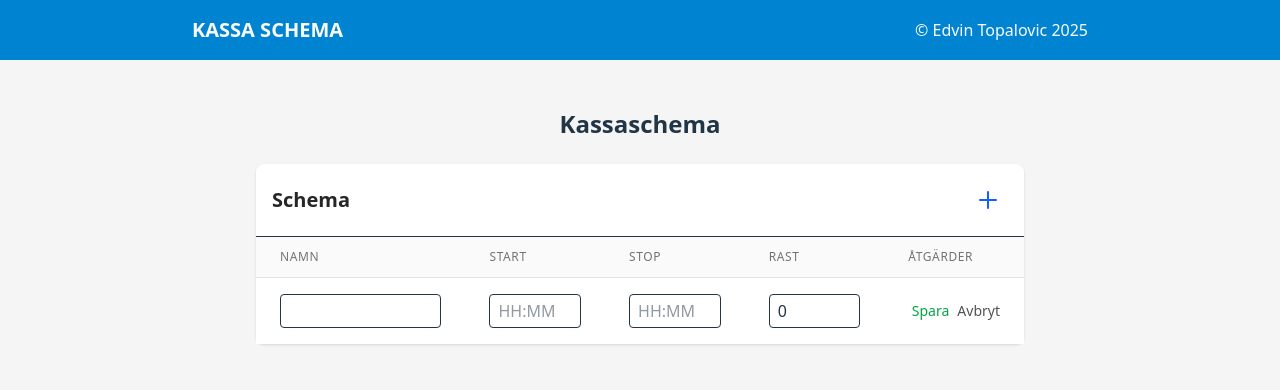
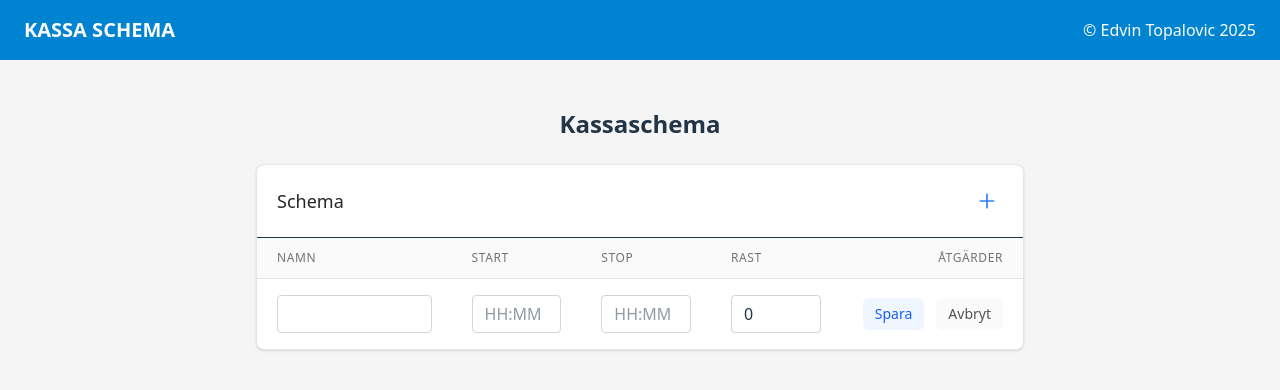
Before and after one commit to edvintopa/kassa-schema, a React (Vite) app: page /#/ in a window 1280 px wide. Both pictures are taken after a click on the button "Add row". Shown: the top 390 px of the page. Built offline with nearby package versions, Linux system fonts and the light colour scheme.

Commit message:
fixed the animations, kinda...

```diff
--- a/src/components/schedules/DaySchedule/DaySchedule.tsx
+++ b/src/components/schedules/DaySchedule/DaySchedule.tsx
@@ -20,133 +20,133 @@ const DaySchedule: React.FC<DayScheduleProps> = ({ schedule, setSchedule }) => {
   } = useScheduleEditor({ schedule, setSchedule });
 
   return (
-    <div className="bg-white dark:bg-neutral-800 rounded-lg shadow dark:shadow-neutral-700">
-      <div className="flex justify-between items-center p-4 border-b dark:border-neutral-700">
-        <h2 className="text-xl font-semibold text-neutral-800 dark:text-neutral-100">Schema</h2>
+    <div className="bg-white dark:bg-neutral-800 rounded-lg shadow-sm dark:shadow-neutral-700 border border-neutral-200 dark:border-neutral-700">
+      <div className="flex justify-between items-center p-5 border-b dark:border-neutral-700">
+        <h2 className="text-lg font-medium text-neutral-800 dark:text-neutral-100">Schema</h2>
         <button
           onClick={handleAddRow}
-          className="p-2 rounded-full hover:bg-neutral-100 dark:hover:bg-neutral-700 text-blue-600 dark:text-blue-400"
+          className="h-8 w-8 flex items-center justify-center rounded-md hover:bg-neutral-100 dark:hover:bg-neutral-700 text-blue-500 dark:text-blue-400 transition-colors"
           aria-label="Add row"
         >
-          <svg xmlns="http://www.w3.org/2000/svg" className="h-6 w-6" fill="none" viewBox="0 0 24 24" stroke="currentColor">
+          <svg xmlns="http://www.w3.org/2000/svg" className="h-5 w-5" fill="none" viewBox="0 0 24 24" stroke="currentColor">
             <path strokeLinecap="round" strokeLinejoin="round" strokeWidth={2} d="M12 4v16m8-8H4" />
           </svg>
         </button>
       </div>
 
       <div className="overflow-x-auto">
-        <table className="w-full table-fixed divide-y divide-neutral-200 dark:divide-neutral-700">
-          <thead className="bg-neutral-50 dark:bg-neutral-700">
-            <tr>
-              <th scope="col" className="w-1/4 px-6 py-3 text-left text-xs font-medium text-neutral-500 dark:text-neutral-300 uppercase tracking-wider">
+        <table className="w-full divide-y divide-neutral-200 dark:divide-neutral-700">
+          <thead>
+            <tr className="bg-neutral-50 dark:bg-neutral-750">
+              <th scope="col" className="w-1/4 px-5 py-3 text-left text-xs font-medium text-neutral-500 dark:text-neutral-400 uppercase tracking-wider">
                 Namn
               </th>
-              <th scope="col" className="w-1/6 px-6 py-3 text-left text-xs font-medium text-neutral-500 dark:text-neutral-300 uppercase tracking-wider">
+              <th scope="col" className="w-1/6 px-5 py-3 text-left text-xs font-medium text-neutral-500 dark:text-neutral-400 uppercase tracking-wider">
                 Start
               </th>
-              <th scope="col" className="w-1/6 px-6 py-3 text-left text-xs font-medium text-neutral-500 dark:text-neutral-300 uppercase tracking-wider">
+              <th scope="col" className="w-1/6 px-5 py-3 text-left text-xs font-medium text-neutral-500 dark:text-neutral-400 uppercase tracking-wider">
                 Stop
               </th>
-              <th scope="col" className="w-1/6 px-6 py-3 text-left text-xs font-medium text-neutral-500 dark:text-neutral-300 uppercase tracking-wider">
+              <th scope="col" className="w-1/6 px-5 py-3 text-left text-xs font-medium text-neutral-500 dark:text-neutral-400 uppercase tracking-wider">
                 Rast
               </th>
-              <th scope="col" className="w-1/6 px-6 py-3 text-left text-xs font-medium text-neutral-500 dark:text-neutral-300 uppercase tracking-wider">
+              <th scope="col" className="w-1/6 px-5 py-3 text-right text-xs font-medium text-neutral-500 dark:text-neutral-400 uppercase tracking-wider">
                 Åtgärder
               </th>
             </tr>
           </thead>
-          <tbody className="bg-white dark:bg-neutral-800 divide-y divide-neutral-200 dark:divide-neutral-700">
+          <tbody className="divide-y divide-neutral-200 dark:divide-neutral-700">
             {schedule.length === 0 ? (
               <tr>
-                <td colSpan={5} className="px-6 py-4 text-center text-sm text-neutral-500 dark:text-neutral-400">
-                  Inget schema än. Tryck på + för att fortsätta...
+                <td colSpan={5} className="px-5 py-8 text-center text-sm text-neutral-500 dark:text-neutral-400">
+                  Inget schema än. Klicka på + för att lägga till...
                 </td>
               </tr>
             ) : (
               schedule.map((row) => (
-                <tr key={row.id} className="dark:hover:bg-neutral-750">
-                  <td className="px-6 py-4 whitespace-nowrap">
+                <tr key={row.id} className="hover:bg-neutral-50 dark:hover:bg-neutral-750 transition-colors">
+                  <td className="px-5 py-4">
                     {editingId === row.id ? (
                       <input
                         type="text"
                         value={editData?.name || ''}
                         onChange={(e) => handleInputChange('name', e.target.value)}
-                        className="border dark:border-neutral-600 rounded px-2 py-1 w-full dark:bg-neutral-700 dark:text-neutral-100"
+                        className="border border-neutral-300 dark:border-neutral-600 rounded px-3 py-1.5 w-full dark:bg-neutral-700 dark:text-neutral-100 focus:ring-1 focus:ring-blue-500 focus:border-blue-500 outline-none"
                       />
                     ) : (
                       <div
-                        className="text-sm text-neutral-900 dark:text-neutral-100 cursor-pointer hover:bg-neutral-50 dark:hover:bg-neutral-700 px-2 py-1 rounded min-h-[28px]"
+                        className="text-sm text-neutral-800 dark:text-neutral-200 py-1.5 min-h-[34px] flex items-center"
                         onClick={() => handleEditStart(row)}
                       >
                         {row.name || '—'}
                       </div>
                     )}
                   </td>
-                  <td className="px-6 py-4 whitespace-nowrap">
+                  <td className="px-5 py-4">
                     {editingId === row.id ? (
                       <input
                         type="text"
                         value={editData?.shiftStart || ''}
                         onChange={(e) => handleInputChange('shiftStart', e.target.value)}
-                        className="border dark:border-neutral-600 rounded px-2 py-1 w-full dark:bg-neutral-700 dark:text-neutral-100"
+                        className="border border-neutral-300 dark:border-neutral-600 rounded px-3 py-1.5 w-full dark:bg-neutral-700 dark:text-neutral-100 focus:ring-1 focus:ring-blue-500 focus:border-blue-500 outline-none"
                         placeholder="HH:MM"
                       />
                     ) : (
                       <div
-                        className="text-sm text-neutral-900 dark:text-neutral-100 cursor-pointer hover:bg-neutral-50 dark:hover:bg-neutral-700 px-2 py-1 rounded min-h-[28px]"
+                        className="text-sm text-neutral-800 dark:text-neutral-200 py-1.5 min-h-[34px] flex items-center"
                         onClick={() => handleEditStart(row)}
                       >
                         {row.shiftStart || '—'}
                       </div>
                     )}
                   </td>
-                  <td className="px-6 py-4 whitespace-nowrap">
+                  <td className="px-5 py-4">
                     {editingId === row.id ? (
                       <input
                         type="text"
                         value={editData?.shiftEnd || ''}
                         onChange={(e) => handleInputChange('shiftEnd', e.target.value)}
-                        className="border dark:border-neutral-600 rounded px-2 py-1 w-full dark:bg-neutral-700 dark:text-neutral-100"
+                        className="border border-neutral-300 dark:border-neutral-600 rounded px-3 py-1.5 w-full dark:bg-neutral-700 dark:text-neutral-100 focus:ring-1 focus:ring-blue-500 focus:border-blue-500 outline-none"
                         placeholder="HH:MM"
                       />
                     ) : (
                       <div
-                        className="text-sm text-neutral-900 dark:text-neutral-100 cursor-pointer hover:bg-neutral-50 dark:hover:bg-neutral-700 px-2 py-1 rounded min-h-[28px]"
+                        className="text-sm text-neutral-800 dark:text-neutral-200 py-1.5 min-h-[34px] flex items-center"
                         onClick={() => handleEditStart(row)}
                       >
                         {row.shiftEnd || '—'}
                       </div>
                     )}
                   </td>
-                  <td className="px-6 py-4 whitespace-nowrap">
+                  <td className="px-5 py-4">
                     {editingId === row.id ? (
                       <input
                         type="number"
                         value={editData?.totalBrakeTime || 0}
                         onChange={(e) => handleInputChange('totalBrakeTime', parseInt(e.target.value) || 0)}
-                        className="border dark:border-neutral-600 rounded px-2 py-1 w-full dark:bg-neutral-700 dark:text-neutral-100"
+                        className="border border-neutral-300 dark:border-neutral-600 rounded px-3 py-1.5 w-full dark:bg-neutral-700 dark:text-neutral-100 focus:ring-1 focus:ring-blue-500 focus:border-blue-500 outline-none"
                       />
                     ) : (
                       <div
-                        className="text-sm text-neutral-900 dark:text-neutral-100 cursor-pointer hover:bg-neutral-50 dark:hover:bg-neutral-700 px-2 py-1 rounded min-h-[28px]"
+                        className="text-sm text-neutral-800 dark:text-neutral-200 py-1.5 min-h-[34px] flex items-center"
                         onClick={() => handleEditStart(row)}
                       >
                         {row.totalBrakeTime || 0}
                       </div>
                     )}
                   </td>
-                  <td className="px-6 py-4 whitespace-nowrap text-right text-sm font-medium">
+                  <td className="px-5 py-4 text-right">
                     {editingId === row.id ? (
-                      <div className="flex space-x-2 justify-end">
+                      <div className="flex space-x-3 justify-end">
                         <button
                           onClick={handleSave}
-                          className="text-green-600 dark:text-green-400 hover:text-green-900 dark:hover:text-green-300"
+                          className="px-3 py-1.5 bg-blue-50 dark:bg-blue-900/30 text-blue-600 dark:text-blue-400 text-sm rounded-md hover:bg-blue-100 dark:hover:bg-blue-900/50 transition-colors"
                         >
                           Spara
                         </button>
                         <button
                           onClick={handleCancel}
-                          className="text-neutral-600 dark:text-neutral-400 hover:text-neutral-900 dark:hover:text-neutral-300"
+                          className="px-3 py-1.5 bg-neutral-50 dark:bg-neutral-700 text-neutral-600 dark:text-neutral-400 text-sm rounded-md hover:bg-neutral-100 dark:hover:bg-neutral-650 transition-colors"
                         >
                           Avbryt
                         </button>
@@ -154,7 +154,7 @@ const DaySchedule: React.FC<DayScheduleProps> = ({ schedule, setSchedule }) => {
                     ) : (
                       <button
                         onClick={() => handleDeleteRow(row.id)}
-                        className="text-red-600 dark:text-red-400 hover:text-red-900 dark:hover:text-red-300"
+                        className="p-1.5 text-neutral-500 dark:text-neutral-400 hover:text-red-500 dark:hover:text-red-400 rounded-md transition-colors"
                         aria-label="Delete row"
                       >
                         <svg xmlns="http://www.w3.org/2000/svg" className="h-5 w-5" viewBox="0 0 20 20" fill="currentColor">
--- a/src/index.css
+++ b/src/index.css
@@ -1,4 +1,8 @@
 @import "tailwindcss";
+
+@theme {
+  --container-4xl: 100%;  /* This mf, I don't know why but it was messing with the width of my page*/
+}
 
 :root {
   font-family: system-ui, Avenir, Helvetica, Arial, sans-serif;
--- a/src/pages/Home/Home.tsx
+++ b/src/pages/Home/Home.tsx
@@ -12,10 +12,11 @@ function Home() {
   return (
     <div className="container mx-auto py-8 px-4">
       <h1 className="text-2xl font-bold mb-6">Kassaschema</h1>
-      <div className="flex flex-col md:flex-row gap-6 justify-center">
+      <div className={`flex flex-col md:flex-row gap-6 ${hasBreaks ? 'justify-start' : 'justify-center'}`}>
         <motion.div
           className="flex-1 max-w-3xl"
-          layout
+          initial={{ opacity: 1 }}
+          animate={{ opacity: 1 }}
           transition={{
             type: "spring",
             stiffness: 300,
@@ -25,22 +26,25 @@ function Home() {
           <DaySchedule schedule={schedule} setSchedule={setSchedule} />
         </motion.div>
 
-        <AnimatePresence>
-          {hasBreaks && (
+        <AnimatePresence initial={false} mode="wait">
+          {hasBreaks ? (
             <motion.div
+              key="break-schedule"
               className="flex-1 max-w-3xl"
               initial={{ x: 300, opacity: 0 }}
               animate={{ x: 0, opacity: 1 }}
-              exit={{ x: 300, opacity: 0 }}
-              transition={{
-                type: "spring",
-                stiffness: 300,
-                damping: 30
+              exit={{
+                opacity: 0,
+                x: 300,
+                transition: {
+                  opacity: { duration: 0.2 },
+                  x: { duration: 0.3 }
+                }
               }}
             >
               <BreakSchedule schedule={schedule} />
             </motion.div>
-          )}
+          ) : null}
         </AnimatePresence>
       </div>
     </div>
```
